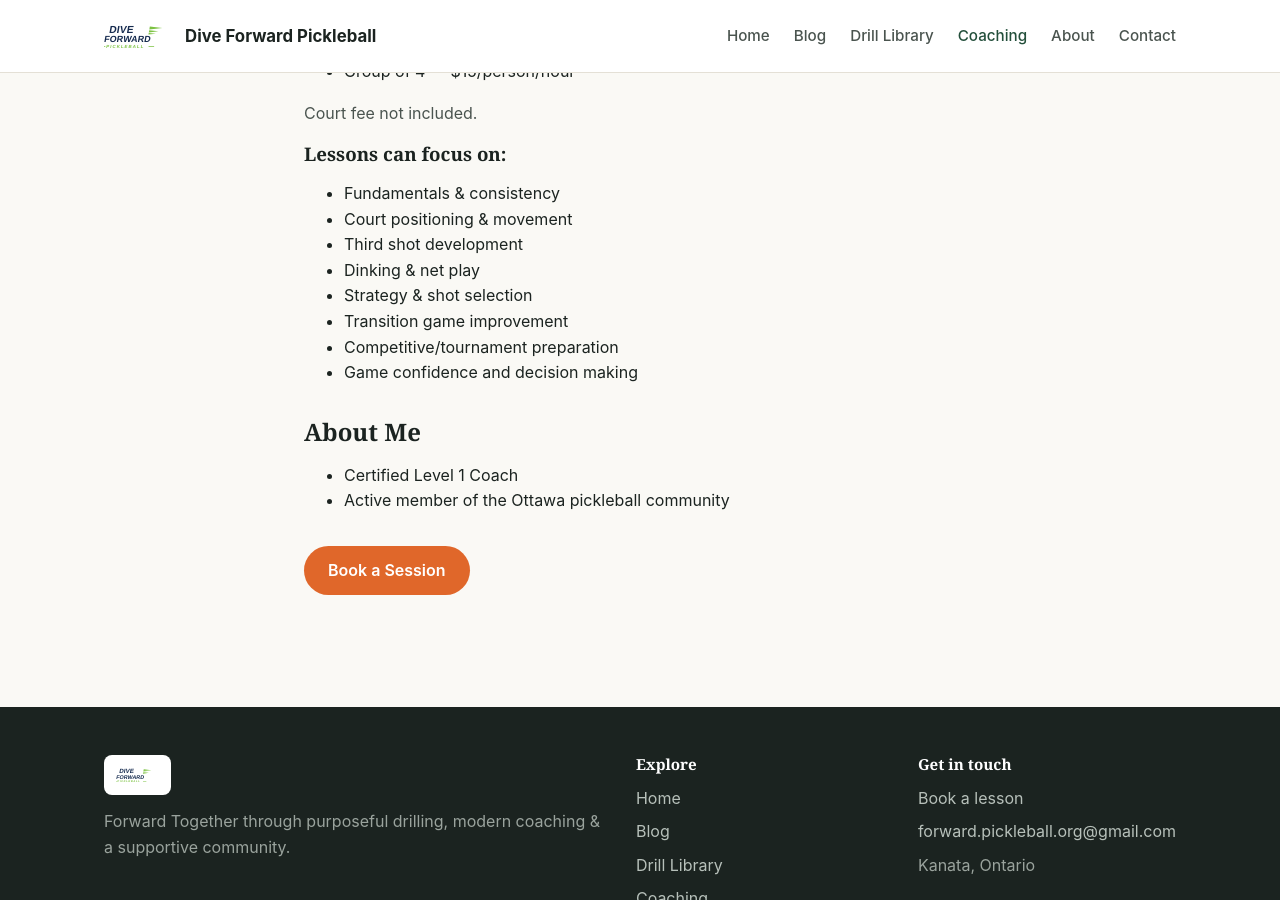
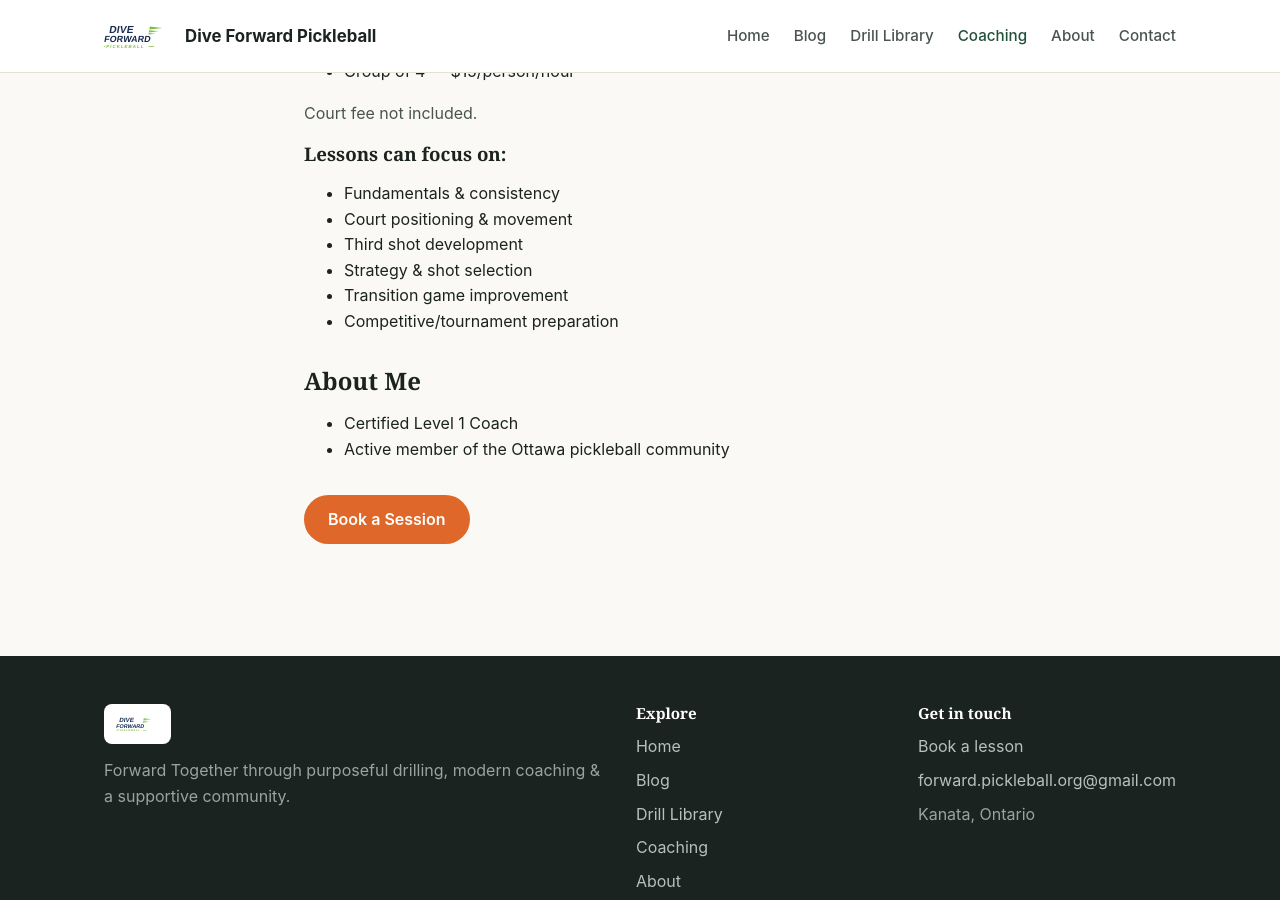
Before and after one commit to forwardpickleballorg-art/forwardpickleballorg-art.github.io, a Jekyll site: the page built from coaching.md, in a window 1280 px wide and 900 px high, scrolled down 1199 px. Built offline with Jekyll 4.4.1, drawn with Linux system fonts in a browser that asks for light colours.

Commit message:
Remove two items from lessons focus list

```diff
--- a/coaching.md
+++ b/coaching.md
@@ -82,11 +82,9 @@ permalink: /coaching/
       <li>Fundamentals &amp; consistency</li>
       <li>Court positioning &amp; movement</li>
       <li>Third shot development</li>
-      <li>Dinking &amp; net play</li>
       <li>Strategy &amp; shot selection</li>
       <li>Transition game improvement</li>
       <li>Competitive/tournament preparation</li>
-      <li>Game confidence and decision making</li>
     </ul>
   </div>
 
```
